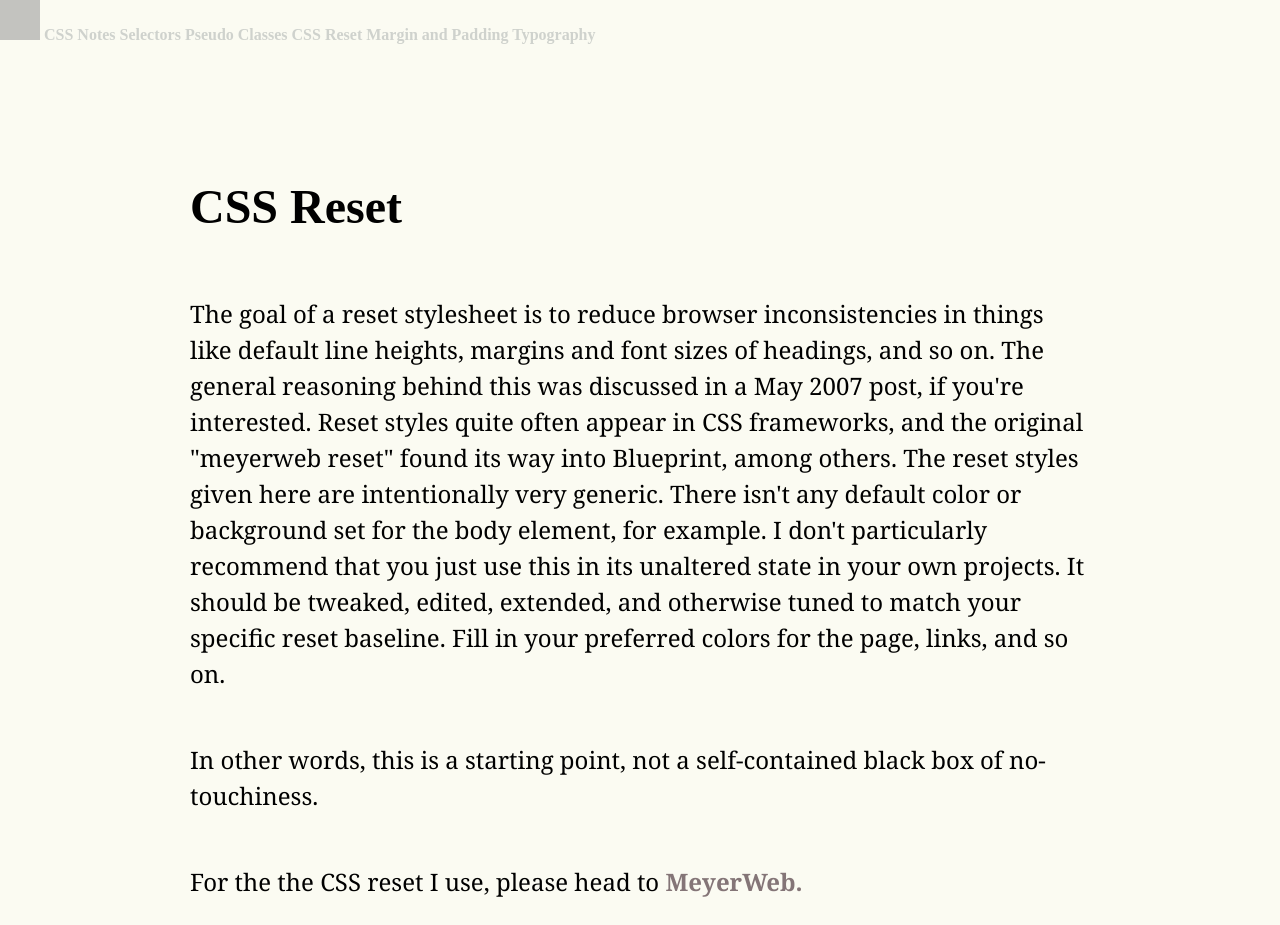
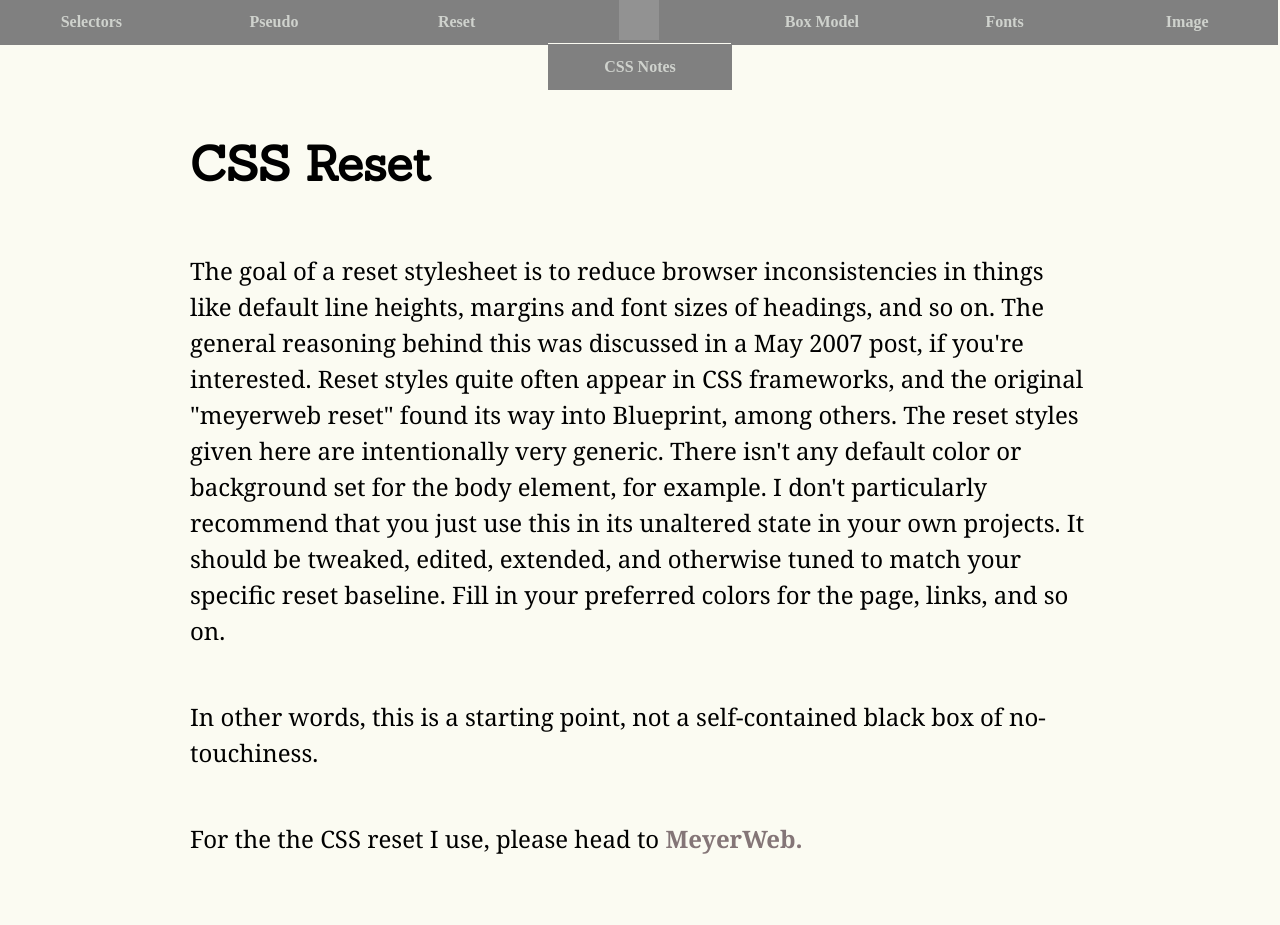
Before and after one commit to cbuehrle1/CSS-Notes, a plain HTML site: page CSS-reset.html in a window 1280 px wide. After the commit the page ends 882 px from the top, so only its background shows below. Drawn offline with Linux system fonts and the light colour scheme; grey boxes are pictures that could not be loaded.

Commit message:
resp-update-2

```diff
--- a/CSS-reset.html
+++ b/CSS-reset.html
@@ -1,21 +1,27 @@
 <!DOCTYPE html>
 <html>
   <head>
-    <title>Selectors</title>
+    <title>CSS-Reset</title>
     <link href="style.css" rel="stylesheet"/>
+    <link href="https://fonts.googleapis.com/css?family=Sanchez" rel="stylesheet">
+    <meta name="viewport" content="width=device-width, initial-scale=1.0">
   </head>
   <body>
-    <div class="intro">
-        <header>
-          <img src="http://static.skaip.org/img/emoticons/180x180/f6fcff/penguin.gif"/>
-          <span class="together"><a class="title" href="index.html">CSS Notes</a></span>
-          <span class="thelinks"><a href="selectors.html"> Selectors </a></span>
-          <span class="thelinks"><a href="Pseudo-classes.html"> Pseudo Classes </a></span>
-          <span class="thelinks"><a href="CSS-reset.html"> CSS Reset </a></span>
-          <span class="thelinks"><a href="Margin-and-padding.html"> Margin and Padding </a></span>
-          <span class="thelinks"><a href="typography.html"> Typography </a></span>
-        </header>
+    <header class="version-two">
+      <div class="hidden"><a href="index.html">CSS HOME</a></div>
+      <ul class="header-list">
+        <span><li><a href="selectors.html">Selectors</a></li></span>
+        <span><li><a href="Pseudo-classes.html">Pseudo</a></ii></span>
+        <span><li><a href="CSS-reset.html">Reset</a></li></span>
+        <li><img src="http://static.skaip.org/img/emoticons/180x180/f6fcff/penguin.gif"/></li>
+        <span><li><a href="Margin-and-padding.html">Box Model</a></ii></span>
+        <span><li><a href="css-web-fonts.html">Fonts</a></li></span>
+        <span><li><a href="Image.html">Image</a></ii></span>
+      </ul>
+      <div class="home">
+        <a href="index.html">CSS Notes</a>
       </div>
+    </header>
     <div class="container">
         <div class="content">
           <h2 class="secondary-header">CSS Reset</h2>
@@ -29,4 +35,5 @@
           </div>
         </div>
       </div>
+  </body>
 </html>
```
Also changed, not shown: Margin-and-padding.html (+1 -0 lines), Pseudo-classes.html (+1 -0 lines), selectors.html (+1 -0 lines).
